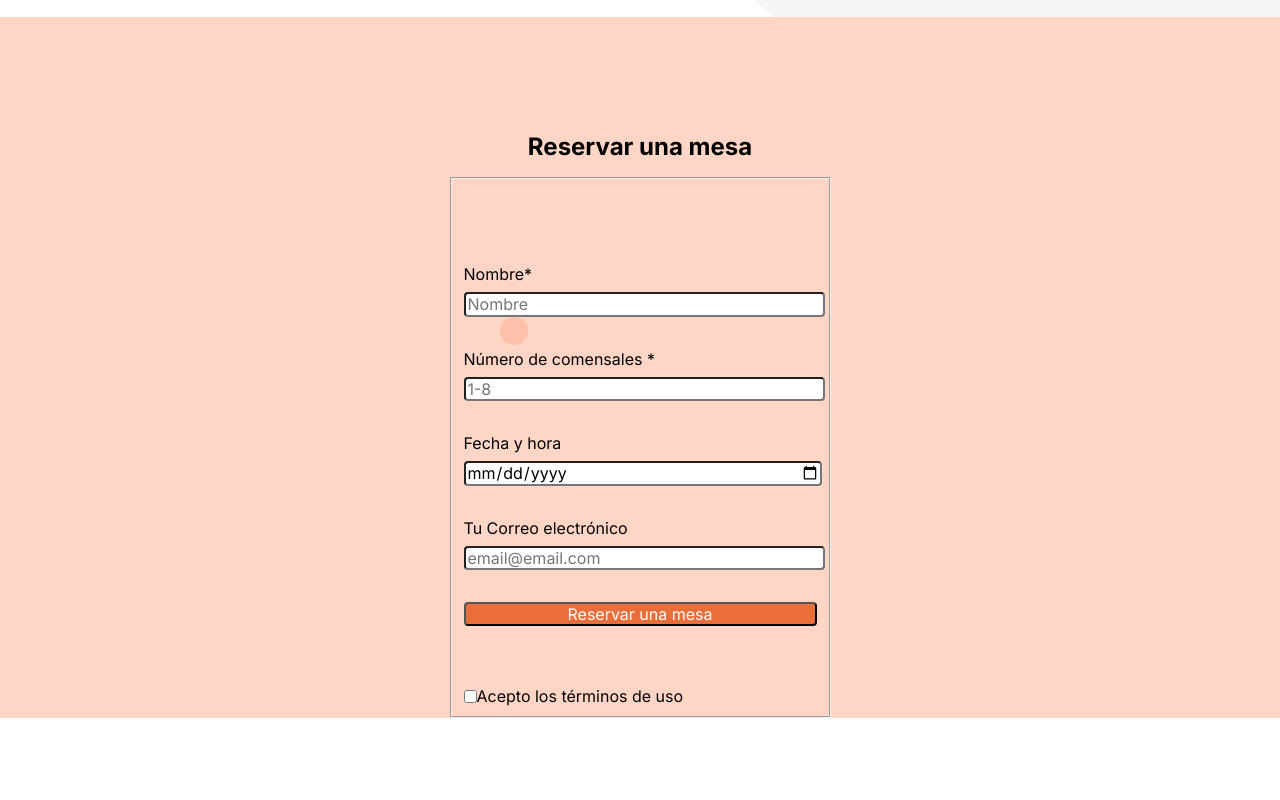
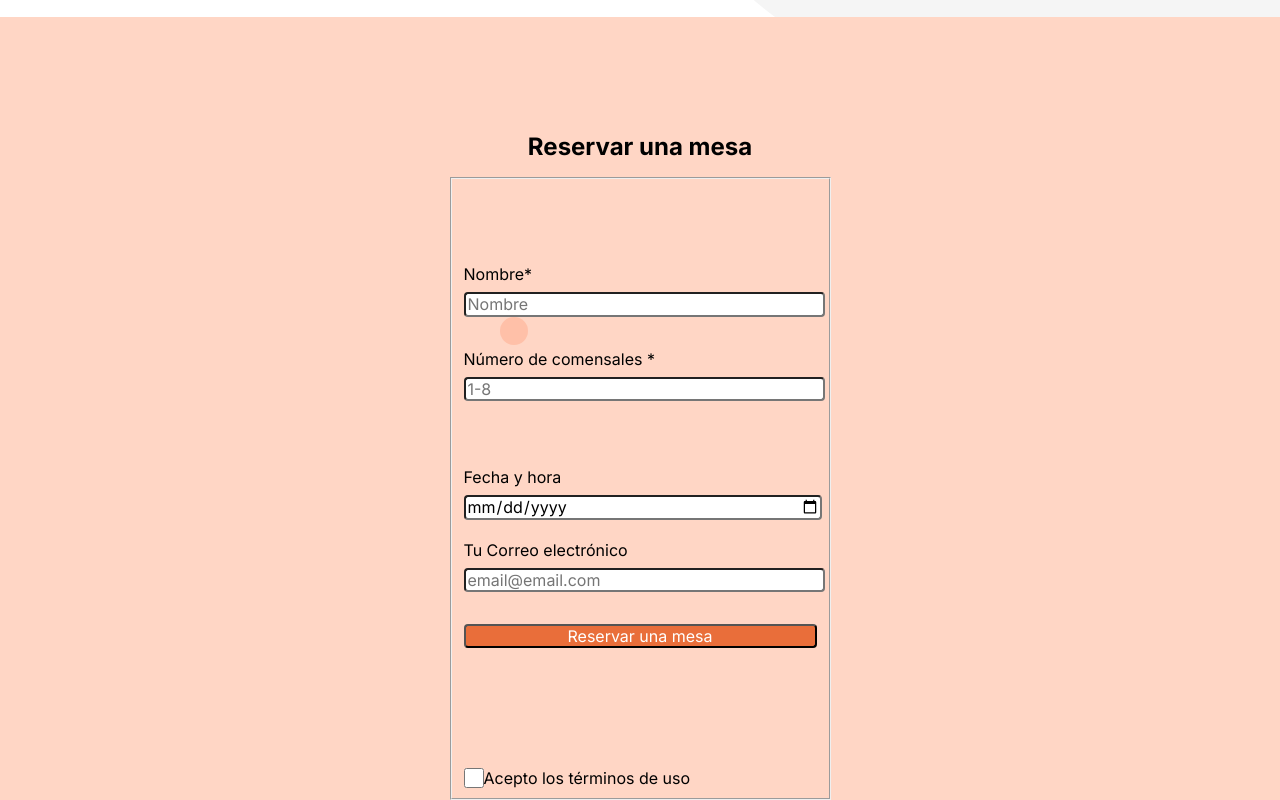
Before and after one commit to naomirubioo7/web_project_coffeeshop_es, a plain HTML site: page index.html in a window 1280 px wide. Shown: the part 783-1583 px from the top of the page. Before the commit the page ends 1501 px from the top, so only its background shows below. Drawn offline with Linux system fonts and the light colour scheme.

Commit message:
en proceso 2

```diff
--- a/index.html
+++ b/index.html
@@ -78,7 +78,7 @@
             >
             <input
               type="number"
-              class="form__input"
+              class="form__input form__input--numero"
               min="1"
               max="8"
               required
@@ -91,7 +91,7 @@
             >
             <input
               type="date"
-              class="form__input"
+              class="form__input form__input--fecha"
               required
               id="fechayhora"
               placeholder="dd/mm/aaaa"
--- a/styles/style.css
+++ b/styles/style.css
@@ -130,17 +130,25 @@ fieldset {
   width: 100%;
   margin-bottom: 32px;
 }
+.form__input--numero {
+  margin-bottom: 66px;
+}
+.form__input--fecha {
+  margin-bottom: 20px;
+}
 
 .form__reservation {
   margin-bottom: 8px;
 }
 .form__checkbox {
-  margin-top: 60px;
+  margin-top: 120px;
   display: flex;
   align-items: center;
 }
 .form__checkbox-input {
   border-radius: 2px;
+  width: 20px;
+  height: 20px;
 }
 .form__label--first {
   margin-top: 80px;
```
